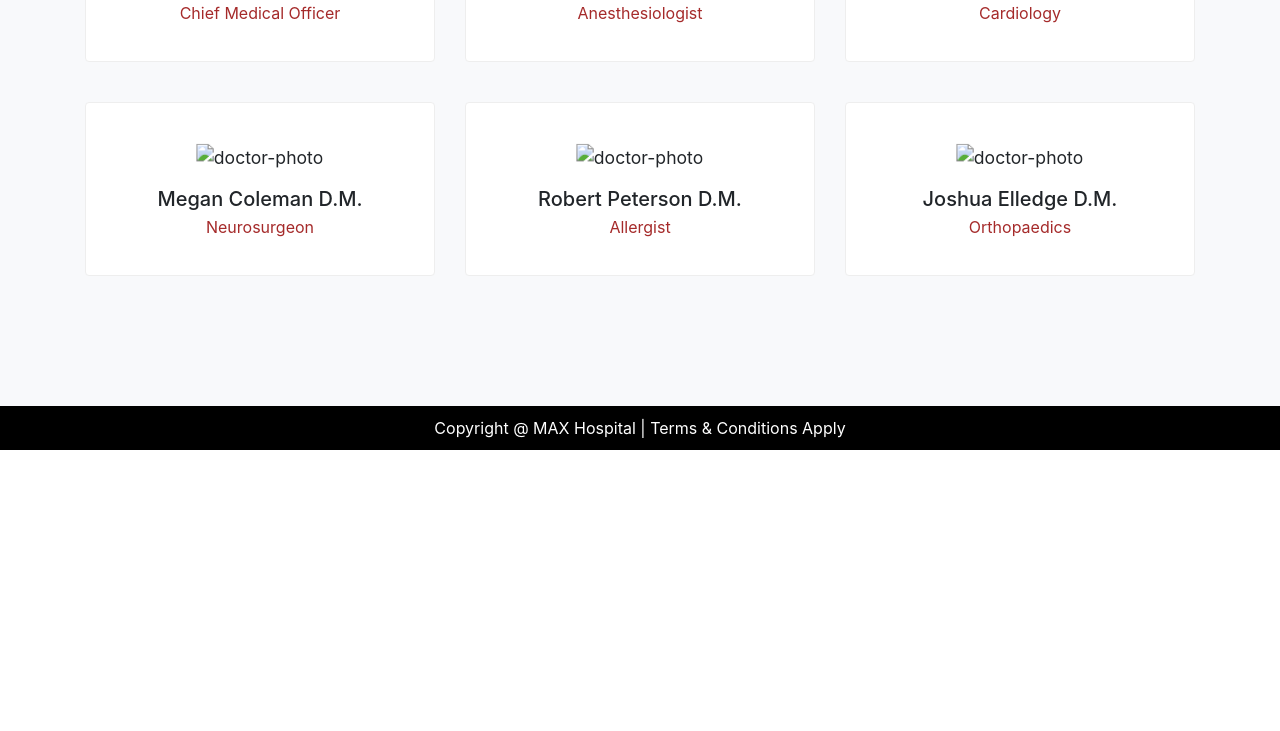
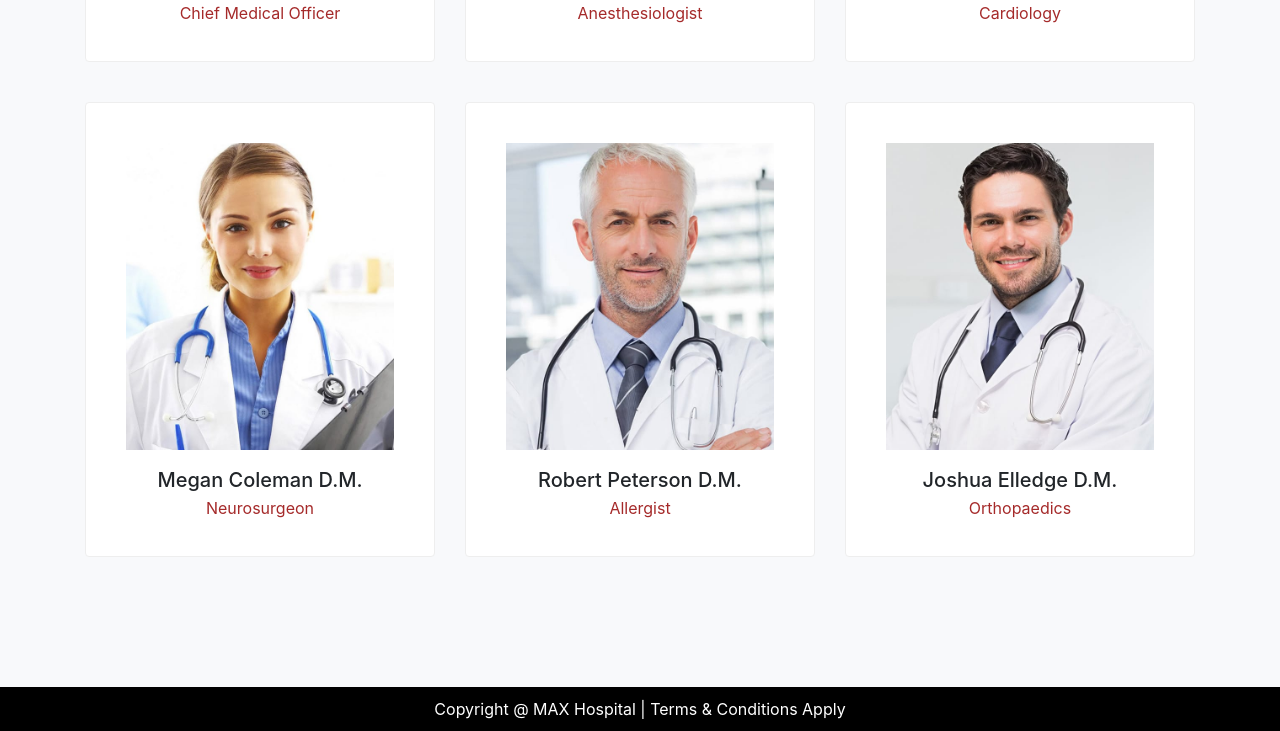
Before and after one commit to Reena-kumari-91/hospital, a plain HTML site: page doctor.html in a window 1280 px wide. Shown: the part 840-1571 px from the top of the page. Before the commit the page ends 1290 px from the top, so only its background shows below. Drawn offline with nearby package versions, Linux system fonts and the light colour scheme.

Commit message:
Update doctor.html

```diff
--- a/doctor.html
+++ b/doctor.html
@@ -130,7 +130,7 @@
 
               <!-- Doctor Photo -->
               <div class="hover-overlay">
-                <img class="img-fluid" src="../project4/images/doctor-4 (1).jpg" alt="doctor-photo">
+                <img class="img-fluid" src="images/doctor-4 (1).jpg" alt="doctor-photo">
               </div>
 
               <!-- Doctor Meta -->
@@ -152,7 +152,7 @@
 
               <!-- Doctor Photo -->
               <div class="hover-overlay">
-                <img class="img-fluid" src="../project4/images/doctor-5.jpg" alt="doctor-photo">
+                <img class="img-fluid" src="images/doctor-5.jpg" alt="doctor-photo">
               </div>
 
               <!-- Doctor Meta -->
@@ -174,7 +174,7 @@
 
               <!-- Doctor Photo -->
               <div class="hover-overlay">
-                <img class="img-fluid" src="../project4/images/doctor-6.jpg" alt="doctor-photo">
+                <img class="img-fluid" src="images/doctor-6.jpg" alt="doctor-photo">
               </div>
 
               <!-- Doctor Meta -->
```
